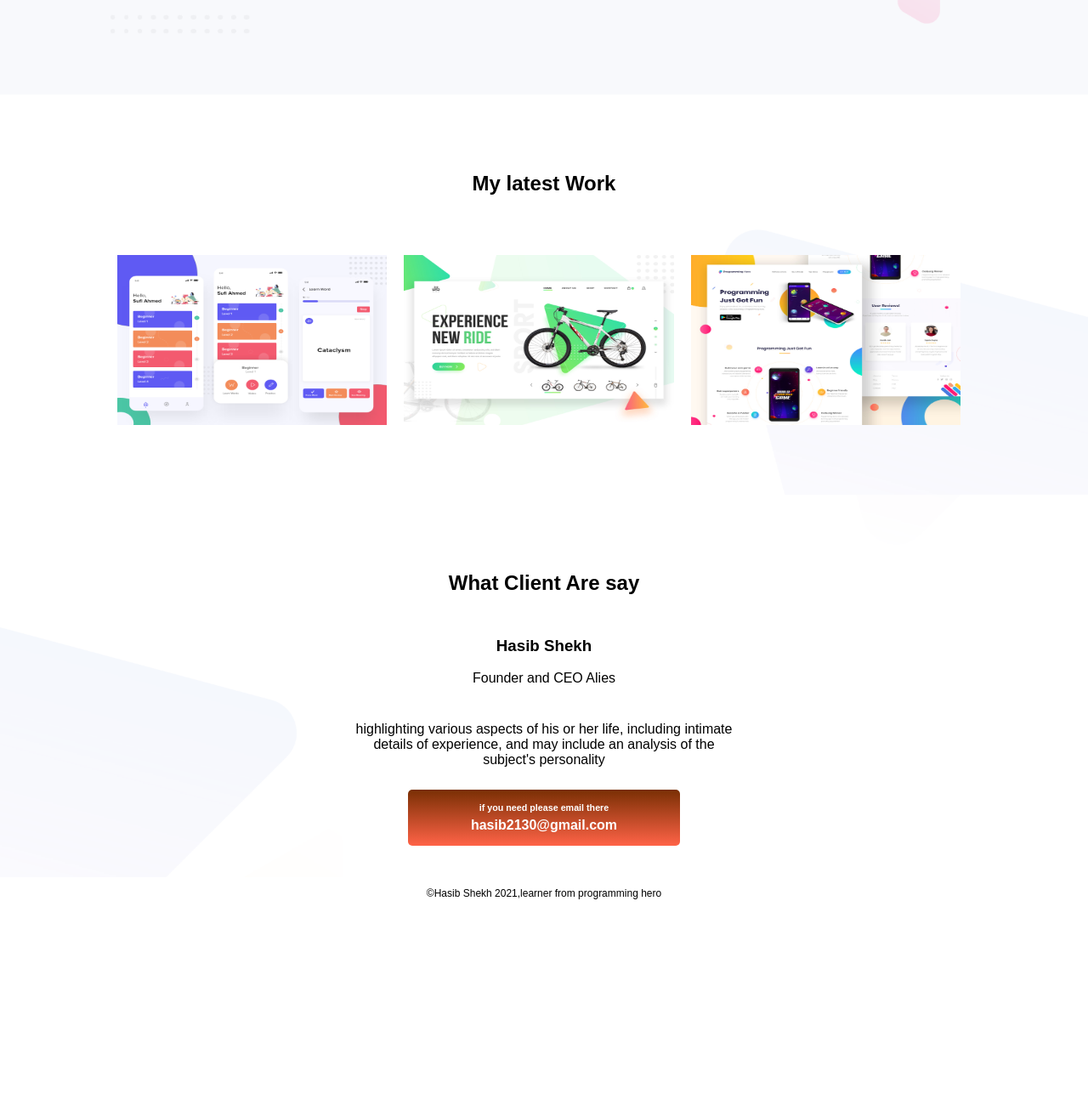
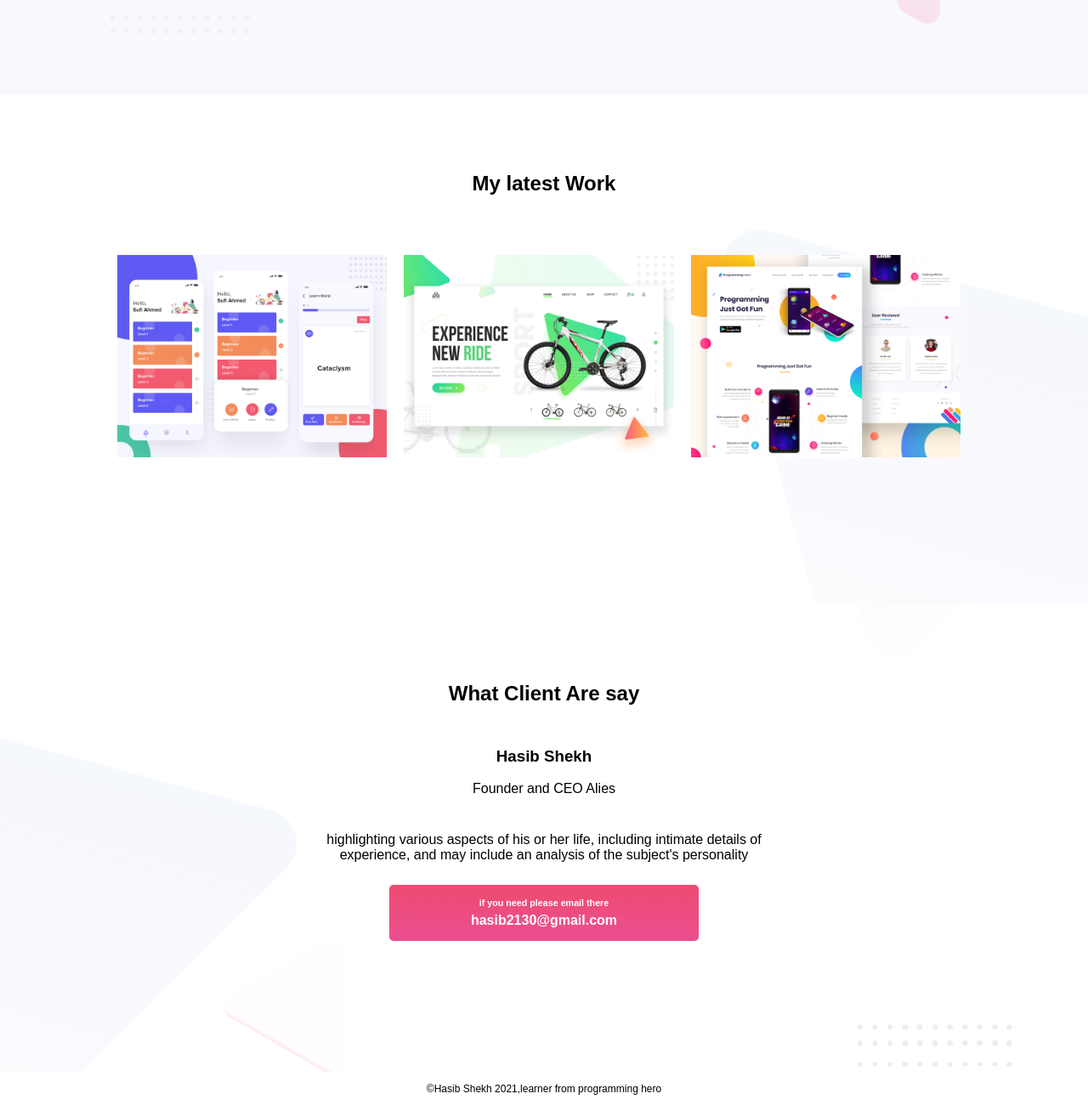
Before and after one commit to sheikhhasib/personal-website, a plain HTML site: page index.html in a window 1280 px wide. Shown: the part 1188-2488 px from the top of the page at 85% size. Before the commit the page ends 2258 px from the top, so only its background shows below. Drawn offline with Linux system fonts and the light colour scheme.

Commit message:
update button color

```diff
--- a/style.css
+++ b/style.css
@@ -18,7 +18,7 @@ section{
     padding-bottom: 150px;
 }
 .name-highlight{
-    color: orangered;
+    color: #EC4C7A;
 }
 .top-banner{
     background-image: url("images/header-bg.png");
@@ -30,7 +30,7 @@ section{
 }
 .link-button{
     text-decoration: none;
-    background-image: linear-gradient(rgb(121, 47, 4),tomato);
+    background-image: linear-gradient(#ED4B72,#EC4F8F);
     color: white;
     padding: 10px;
     border-radius: 5px;
@@ -52,13 +52,16 @@ section{
 }
 .picture-width img{
     width: 100%;
-    height: 200px;
+}
+.picture-width img:hover{
+    width: 100%;
+    border: 5px solid lightslategray;
 }
 .third-section{
     background-image: url("images/latest-work-bg.png");
     background-repeat: no-repeat;
     background-size: cover;
-    height: 320px;
+    height: 450px;
 }
 .latest-work{
     width: 80%;
@@ -70,7 +73,7 @@ section{
     padding-bottom: 40px;
 }
 .Client-area{
-    width: 35%;
+    width: 40%;
     margin: auto;
     text-align: center;
     padding-top: 70px;
@@ -79,14 +82,14 @@ section{
     background-image: url("images/footer-bg.png");
     background-repeat: no-repeat;
     background-size: cover;
-    height: 300px;
+    height: 400px;
 }
 footer p{
     text-align: center;
     font-size: 12px;
 }
 .last-button{
-    background-image: linear-gradient(rgb(121, 47, 4),tomato);
+    background-image: linear-gradient(#ED4B72,#EC4F8F);
     width: 70%;
     height: 60px;
     margin: auto;
```
